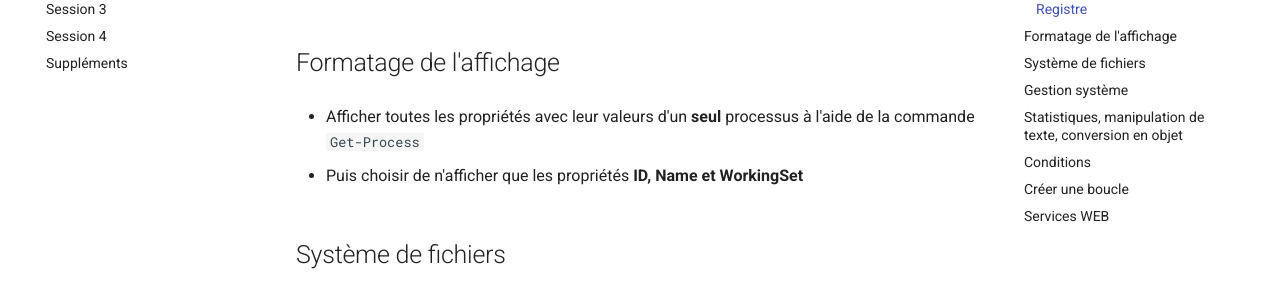
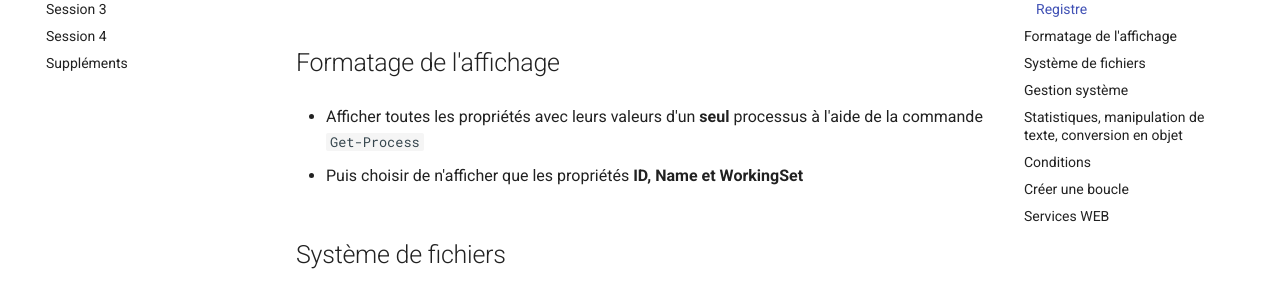
Before and after one commit to BDEN-sys/tpps, an MkDocs documentation site: the page built from docs/Session2.md, in a window 1280 px wide and 900 px high, scrolled down 432 px. Shown: the part 153-452 px from the top of the window. Built offline with MkDocs 1.6.1 and Material for MkDocs 9.7.7, drawn with Linux system fonts in a browser that asks for light colours.

Commit message:
Update Session2.md

````diff
--- a/docs/Session2.md
+++ b/docs/Session2.md
@@ -19,7 +19,7 @@
 
 ## Formatage de l'affichage
 
-* Afficher toutes les propriétés avec leur valeurs d'un **seul** processus à l'aide de la commande ```Get-Process```
+* Afficher toutes les propriétés avec leurs valeurs d'un **seul** processus à l'aide de la commande ```Get-Process```
 
 * Puis choisir de n'afficher que les propriétés **ID, Name et WorkingSet**
 
````
